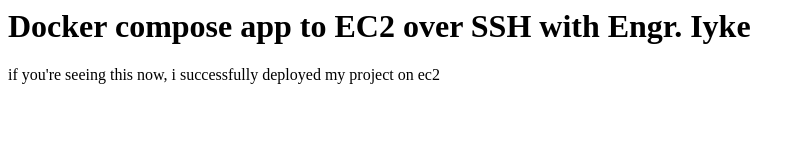
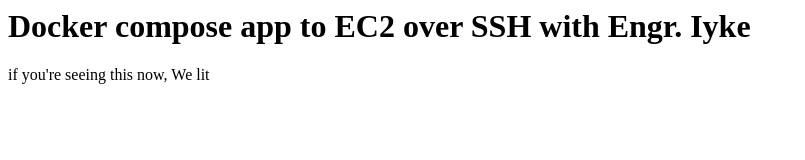
Before and after one commit to Iykaay/docker-compose-nginx-ec2, a plain HTML site: page html/index.html in a window 1280 px wide. Shown: the whole page, without its empty margins (0-805 px from the left). Drawn offline with Linux system fonts and the light colour scheme.

Commit message:
updated homepage

```diff
--- a/html/index.html
+++ b/html/index.html
@@ -1,2 +1,2 @@
 <h1>Docker compose app to EC2 over SSH  with Engr. Iyke</h1>
-<p>if you're seeing this now, i successfully deployed my project on ec2</p>
+<p>if you're seeing this now, We lit</p>
```
